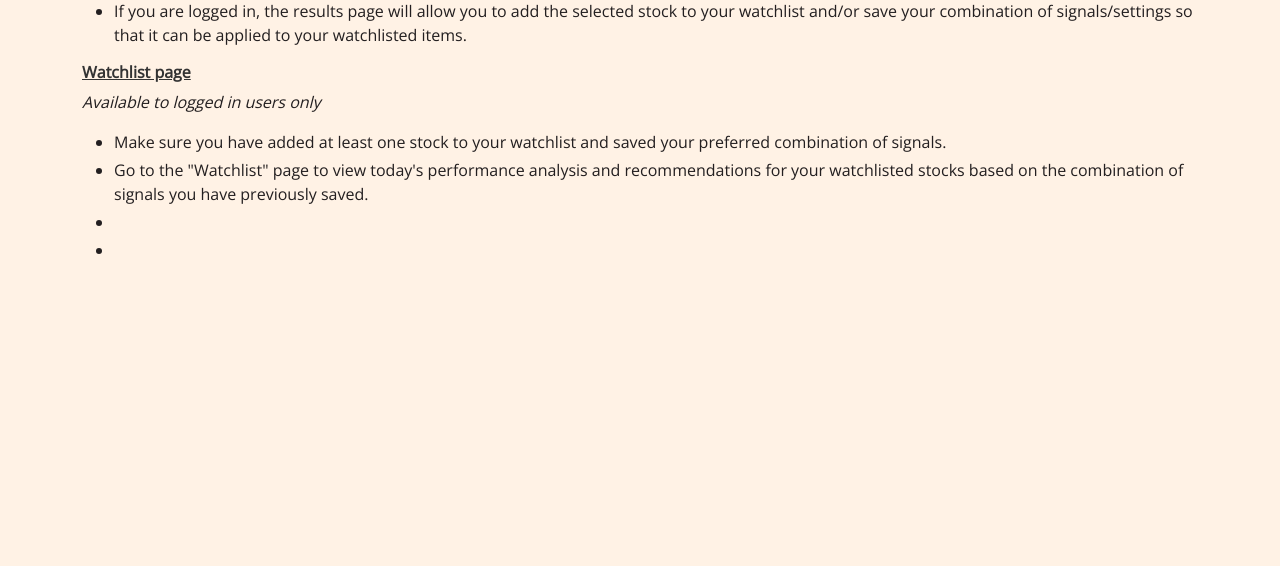
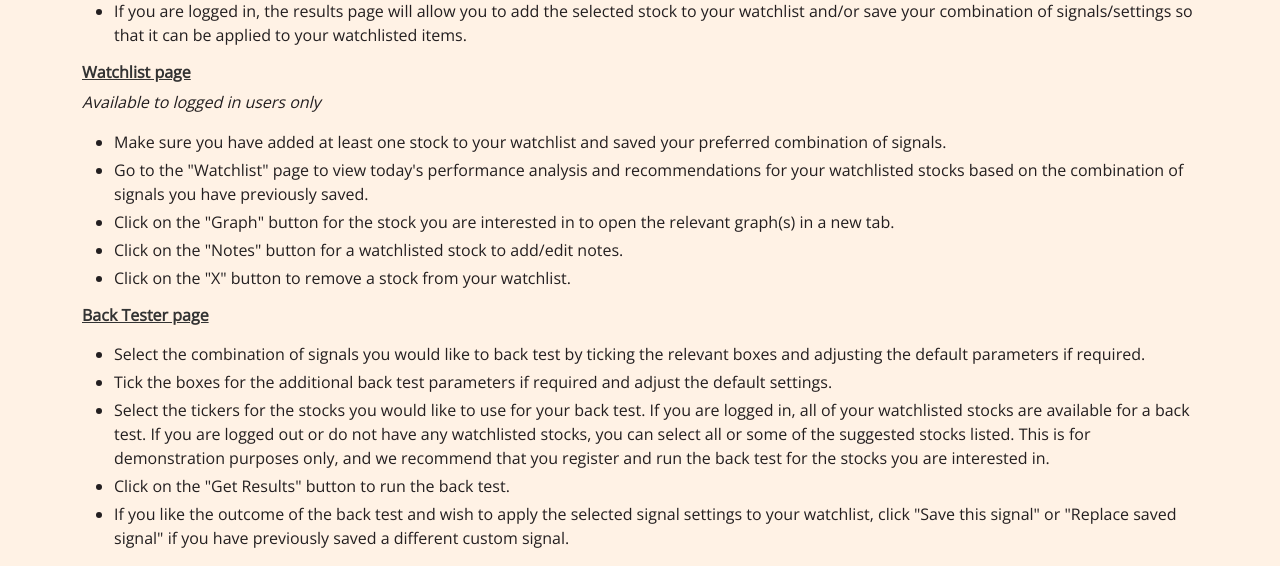
Before and after one commit to ahsamt/MyStockScreener, a Django app: page /about in a window 1280 px wide. Shown: the part 268-834 px from the top of the page. Before the commit the page ends 522 px from the top, so only its background shows below. Run offline with Django 4.2, Linux system fonts and the light colour scheme; some libraries are stand-ins or nearby versions.

Commit message:
Further updates to About section

```diff
--- a/stock_screener/templates/stock_screener/about.html
+++ b/stock_screener/templates/stock_screener/about.html
@@ -88,9 +88,33 @@
         <li class="mb-1">
             Go to the "Watchlist" page to view today's performance analysis and recommendations for your watchlisted stocks based on the combination of signals you have previously saved.
         </li>
-        <li class="mb-1"></li>
+        <li class="mb-1">
+            Click on the "Graph" button for the stock you are interested in to open the relevant graph(s) in a new tab.
+        </li>
       <li class="mb-1">
+          Click on the "Notes" button for a watchlisted stock to add/edit notes.
         </li>
+         <li class="mb-1">
+          Click on the "X" button to remove a stock from your watchlist.
+        </li>
+    </ul>
+
+         <h6 class="mb-3">Back Tester page</h6>
+
+    <ul>
+      <li class="mt-3 mb-1">
+        Select the combination of signals you would like to back test by ticking the relevant boxes and adjusting the default parameters if required.
+      </li>
+        <li class="mb-1">
+            Tick the boxes for the additional back test parameters if required and adjust the default settings.   </li>
+        <li class="mb-1">
+            Select the tickers for the stocks you would like to use for your back test. If you are logged in, all of your watchlisted stocks are available for a back test. If you are logged out or do not have any watchlisted stocks, you can select all or some of the suggested stocks listed. This is for demonstration purposes only, and we recommend that you register and run the back test for the stocks you are interested in.
+        </li>
+        <li class="mb-1">
+            Click on the "Get Results" button to run the back test.
+        <li class="mb-1">
+        If you like the outcome of the back test and wish to apply the selected signal settings to your watchlist, click "Save this signal" or "Replace saved signal" if you have previously saved a different custom signal.
+    </li>
     </ul>
         </div>
 {% endblock %}
--- a/stock_screener/views.py
+++ b/stock_screener/views.py
@@ -541,7 +541,7 @@ def watchlist(request):
             tickerHtml = f"<span class='watchlist-ticker'>{ticker}</span>"
 
             graphButtonHtml = f'<a href = "{reverse("display_graph", kwargs={"ticker_id": tickerId, "constructor_id": signalId})}" ' \
-                              f'target = "_blank"><button class = "graph-button">Plot</button></a>'
+                              f'target = "_blank"><button class = "graph-button">Graph</button></a>'
             notesButtonHtml = f"<button class = 'notes-button' data-ticker={ticker}>Notes</button>"
             removeButtonHtml = f"<button class = 'remove-ticker-button' data-ticker_id={tickerId}>&#10005</button>"
             tableEntries = \
```
Also changed, not shown: db.sqlite3.
